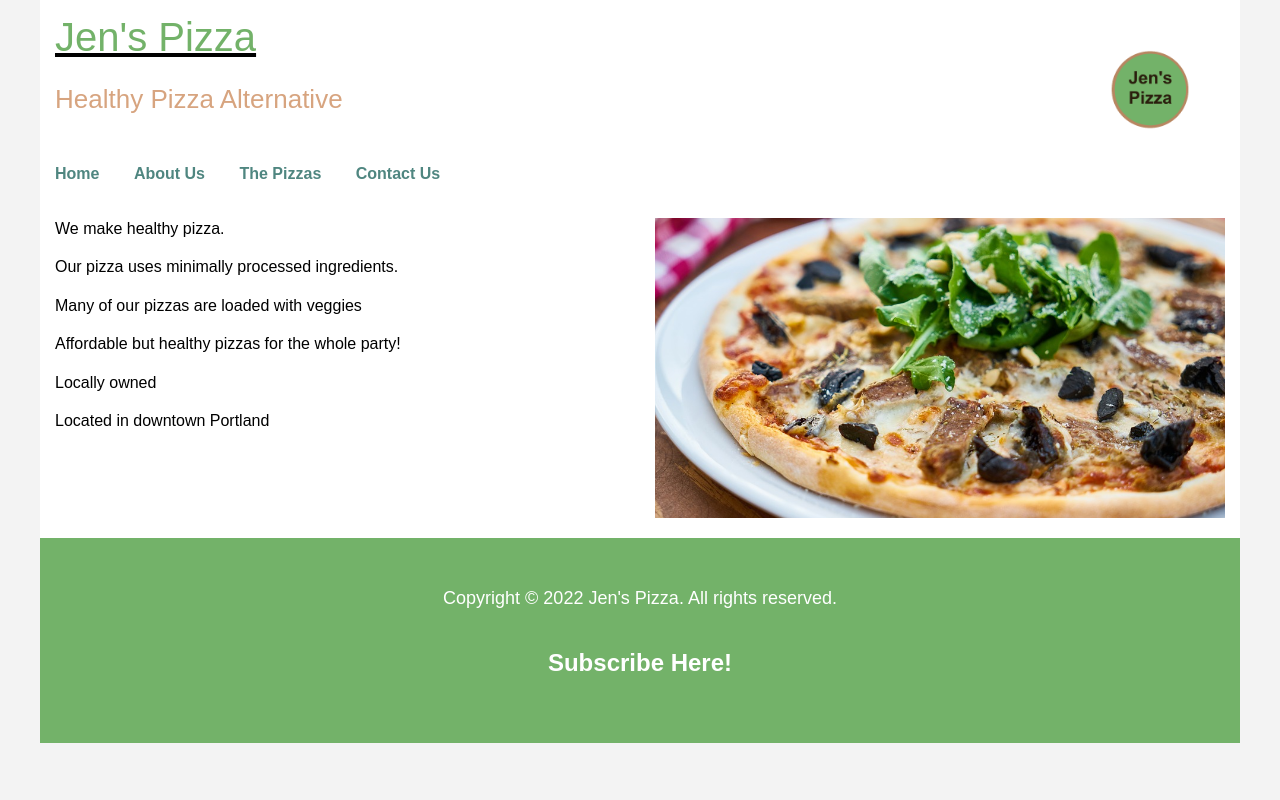
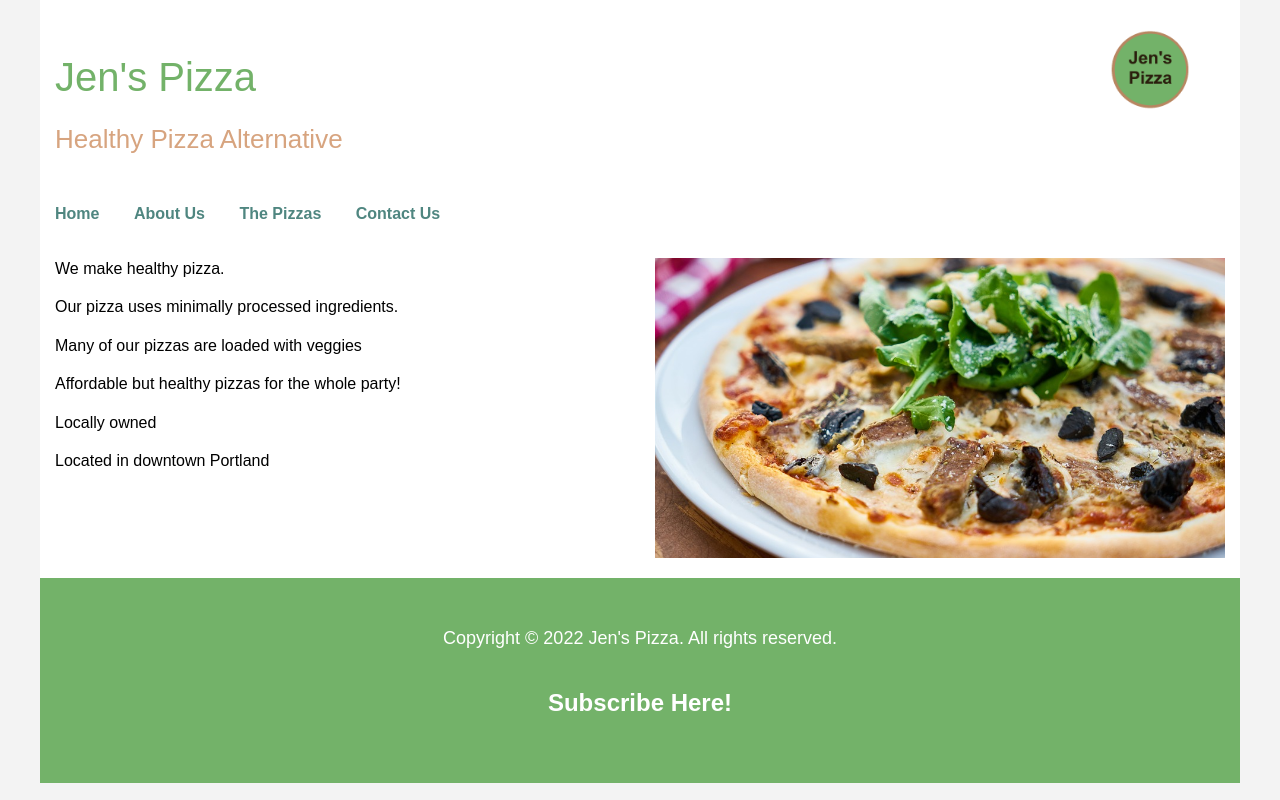
Before and after one commit to LoganTesta/Jens-Pizza, a website: page index.html in a window 1280 px wide. Drawn offline with Linux system fonts and the light colour scheme.

Commit message:
Adjust header spacing, remove title underline

```diff
--- a/assets/css/main-styles.css
+++ b/assets/css/main-styles.css
@@ -190,7 +190,8 @@ label { font-weight: bold; }
 
 
 header { padding: 15px; }
-.main-title-container { }
+.main-title-container { padding-top: 40px; }
+.main-title-container a { text-decoration: none; }
 .subtitle-container { }
 .logo-container { width: 80px; height: 80px; margin-left: auto; margin-right: auto; }
 .logo-container a { display: inline-block; width: 80px; height: 80px; border-radius: 40px; }
@@ -238,7 +239,7 @@ header { padding: 15px; }
 
 @media only screen and (min-width: 700px){
 
-    .logo-container { position: absolute; right: 50px; top: 50px; width: 80px; height: 80px; margin-left: 0; margin-right: 0; }
+    .logo-container { position: absolute; right: 50px; top: 30px; width: 80px; height: 80px; margin-left: 0; margin-right: 0; }
 
     .nav ul li { display: inline-block; padding-top: 0; padding-right: 30px; text-align: left; }
 
```
